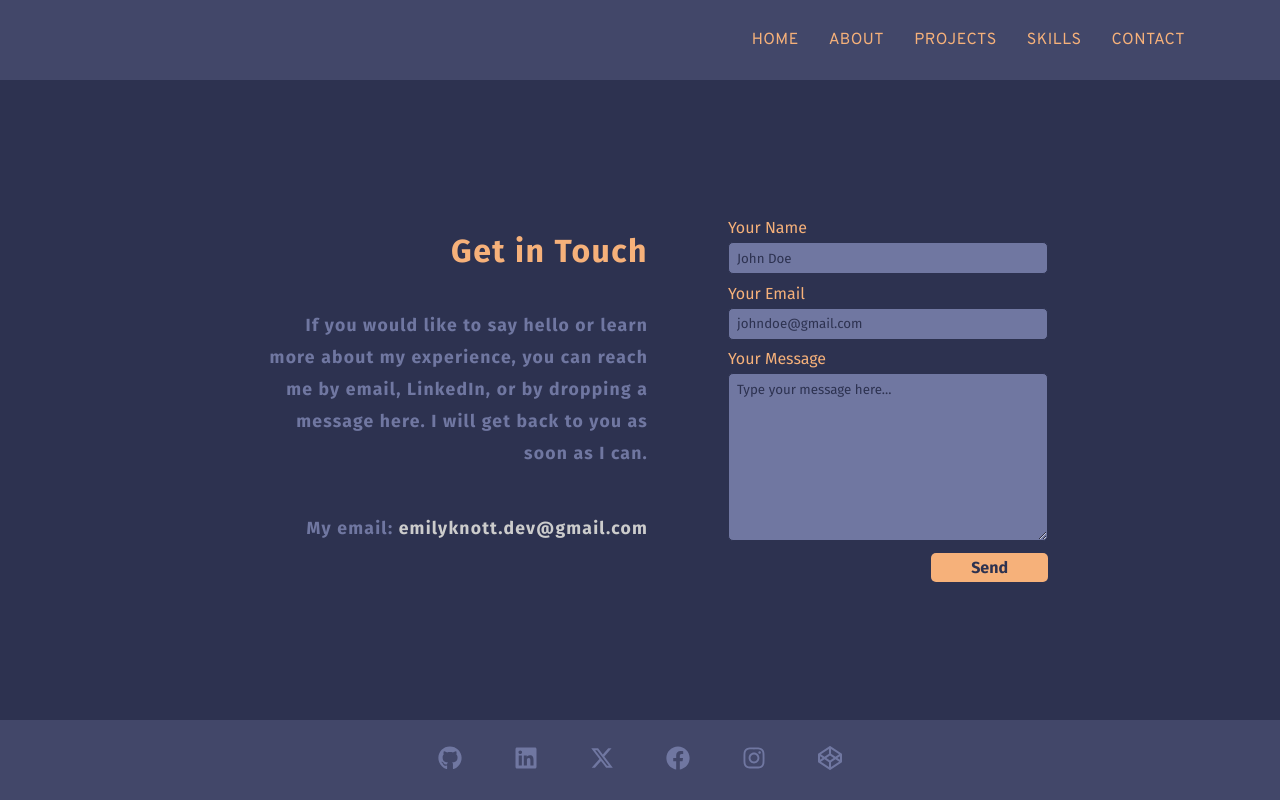
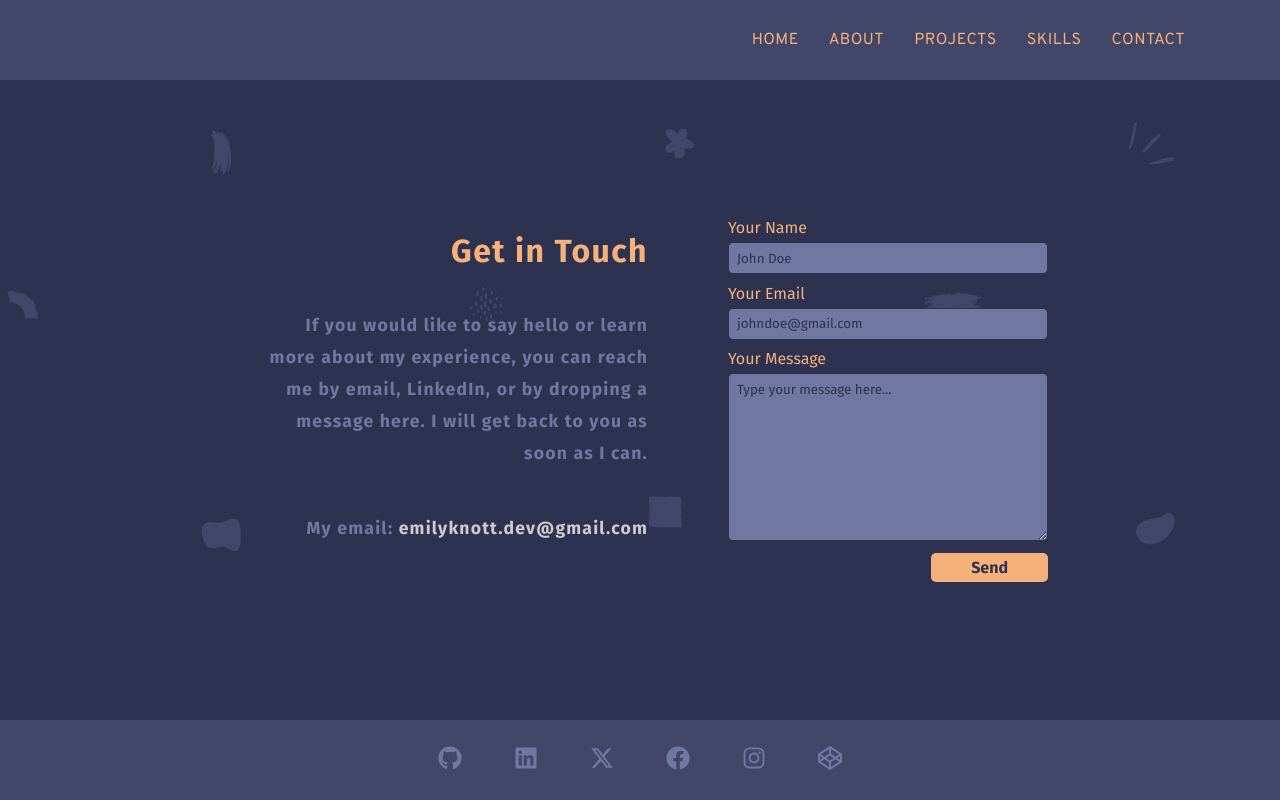
Before and after one commit to eaknott/personal-portfolio, a React (Create React App) app: page /contact in a window 1280 px wide. Built offline with nearby package versions, Linux system fonts and the light colour scheme.

Commit message:
Add custom background image

```diff
--- a/src/index.css
+++ b/src/index.css
@@ -31,6 +31,7 @@
 }
 
 body, html {
+  background-image: url("background-shapes.jpg");
   background-color: var(--primary);
   height: 100vh;
   width: 100vw;
@@ -71,6 +72,7 @@ body, html {
 .header-container a:hover {
   color: #EEEEEE;
   border-bottom: 2px solid #EEEEEE;
+  transition: 0.25s;
 }
 
 .header-container a:active {
@@ -241,6 +243,10 @@ button:hover {
   cursor: pointer;
 }
 
+button:active {
+  background-color: #cccccc;
+}
+
 /* FOOTER */
 
 .footer-container {
@@ -272,6 +278,7 @@ button:hover {
 
 .footer-links a:hover {
   color: #eeeeee;
+  transition: 0.5s;
 }
 
 .footer-links a:active {
```
Also changed, not shown: src/assets/IMG_8326 3.jpg (deleted), src/background-shapes.jpg (added).
